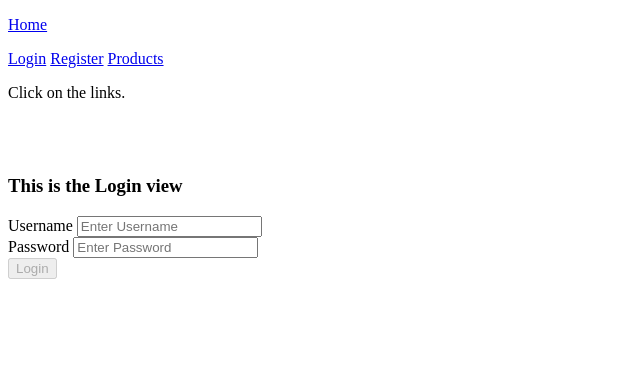
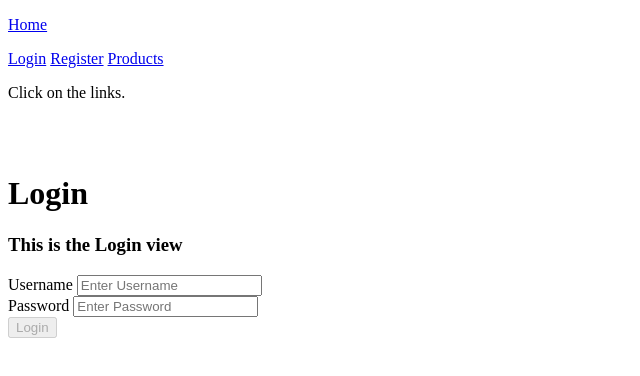
Before and after one commit to IdoSolomon/BeersInc, a plain HTML site: page public/index.html at #/controllers in a window 1280 px wide. Shown: the whole page, without its empty margins (0-640 px from the left). Drawn offline with nearby package versions, Linux system fonts and the light colour scheme.

Commit message:
I've warned you.

```diff
--- a/public/views/loginView.html
+++ b/public/views/loginView.html
@@ -1,9 +1,8 @@
-<h1>{{ msg }}</h1>
-<h3>This is the Login view</h3>
-
-<div class="login-container" ng-controller="loginController as loginController">
+<div class="login-container" ng-controller="loginController as loginCtrl">
     <div class="login-form">
-        <form name="loginForm" ng-submit="loginController.login(loginForm.$valid)" novalidate>
+        <h1>{{ loginCtrl.msg }}</h1>
+        <h3>This is the Login view</h3>
+        <form name="loginForm" ng-submit="loginCtrl.login(loginForm.$valid)" novalidate>
             <div class="form-group">
                 <label>Username</label>
                 <input type="text"
@@ -32,7 +31,7 @@
                    ng-disabled="loginForm.$invalid">
         </form>
         <div>
-            {{loginController.errorMessage}}
+            {{loginCtrl.errorMessage}}
         </div>
     </div>
 
```
Also changed, not shown: public/views/products.html (+1 -1 lines), public/views/register.html (+3 -4 lines).
